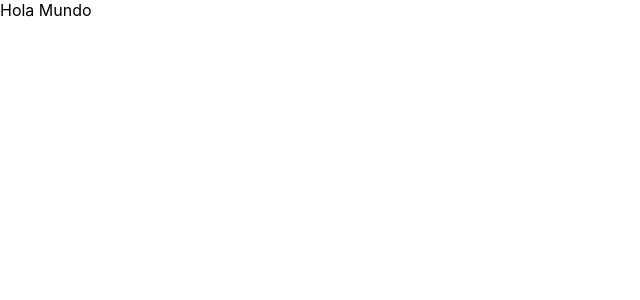
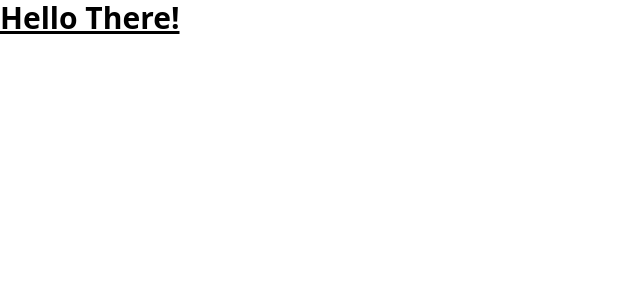
Before and after one commit to DiegoAndresMarmota/Agency-Django-React, a React (Create React App) app: page / in a window 1280 px wide. Shown: the top 300 px of the page, without its empty margins (0-640 px from the left). Built offline with nearby package versions, Linux system fonts and the light colour scheme.

Commit message:
Instalación y conf. Tailwind CSS
https://tailwindcss.com/docs/guides/create-react-app

```diff
--- a/package.json
+++ b/package.json
@@ -34,5 +34,8 @@
       "last 1 firefox version",
       "last 1 safari version"
     ]
+  },
+  "devDependencies": {
+    "tailwindcss": "^3.2.6"
   }
 }
--- a/src/App.js
+++ b/src/App.js
@@ -1,7 +1,7 @@
 function App() {
   return (
     <div>
-      Hola Mundo
+      <h1 className="text-3xl font-bold underline">Hello There!</h1>
     </div>
   );
 }
--- a/src/styles/index.css
+++ b/src/styles/index.css
@@ -1,13 +1,3 @@
-body {
-  margin: 0;
-  font-family: -apple-system, BlinkMacSystemFont, 'Segoe UI', 'Roboto', 'Oxygen',
-    'Ubuntu', 'Cantarell', 'Fira Sans', 'Droid Sans', 'Helvetica Neue',
-    sans-serif;
-  -webkit-font-smoothing: antialiased;
-  -moz-osx-font-smoothing: grayscale;
-}
-
-code {
-  font-family: source-code-pro, Menlo, Monaco, Consolas, 'Courier New',
-    monospace;
-}
+@tailwind base;
+@tailwind components;
+@tailwind utilities;
--- /dev/null
+++ b/tailwind.config.js
@@ -0,0 +1,8 @@
+/** @type {import('tailwindcss').Config} */
+module.exports = {
+  content: ["./src/**/*.{js,jsx,ts,tsx}"],
+  theme: {
+    extend: {},
+  },
+  plugins: [],
+};
```
Also changed, not shown: 1 other file (tests, documents, lock files or other folders).
